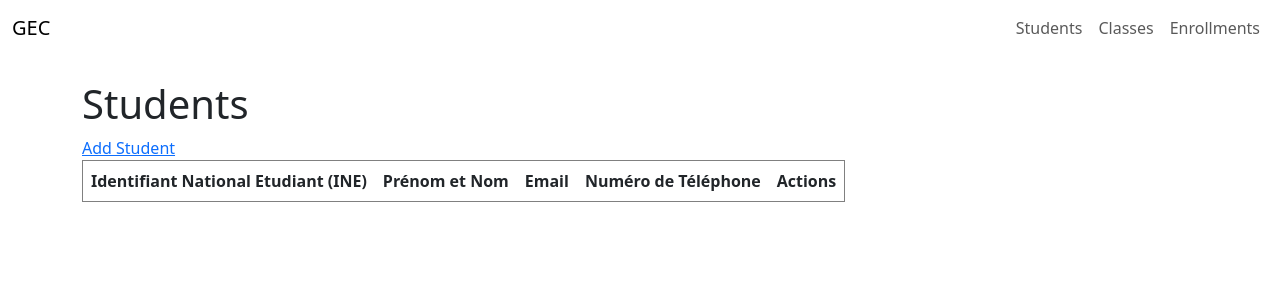
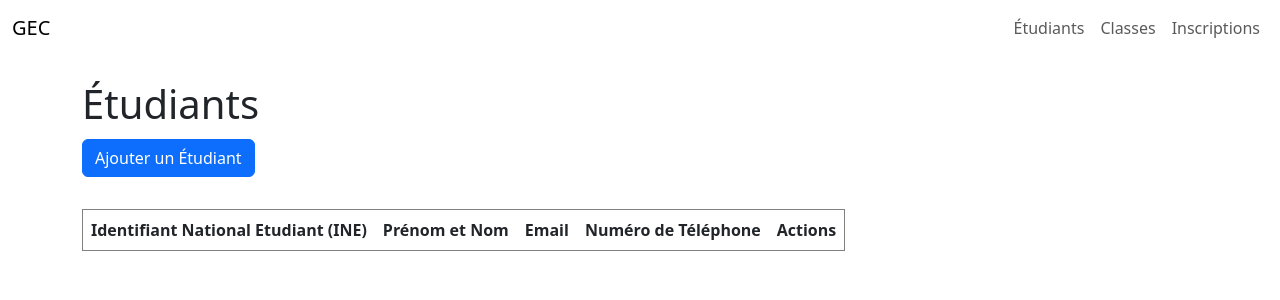
Before and after one commit to ExMillenium/Projet_Mobile, a PHP site: page /students/list.php in a window 1280 px wide. Shown: the top 300 px of the page. Run offline with PHP 8.4, Linux system fonts and the light colour scheme; data that the repository does not hold is empty.

Commit message:
correction

```diff
--- a/PROJ_MOB/GEC/app/Views/enroll/list.php
+++ b/PROJ_MOB/GEC/app/Views/enroll/list.php
@@ -1,8 +1,8 @@
 <?php require __DIR__ . "/../layout/header.php"; ?>
 
-<h1 class="mb-4">Enrollments</h1>
+<h1 class="mb-4">Inscriptions</h1>
 
-<a href="index.php?page=enroll_add" class="btn btn-primary mb-3">Enroll Student</a>
+<a href="index.php?page=enroll_add" class="btn btn-primary mb-3">Inscrire un Étudiant</a>
 
 <table class="table table-hover">
     <thead>
--- a/PROJ_MOB/GEC/app/Views/layout/header.php
+++ b/PROJ_MOB/GEC/app/Views/layout/header.php
@@ -27,7 +27,7 @@
             <ul class="navbar-nav ms-auto">
 
                 <li class="nav-item">
-                    <a class="nav-link" href="index.php?page=students">Students</a>
+                    <a class="nav-link" href="index.php?page=students">Étudiants</a>
                 </li>
 
                 <li class="nav-item">
@@ -35,7 +35,7 @@
                 </li>
 
                 <li class="nav-item">
-                    <a class="nav-link" href="index.php?page=enroll">Enrollments</a>
+                    <a class="nav-link" href="index.php?page=enroll">Inscriptions</a>
                 </li>
 
             </ul>
--- a/PROJ_MOB/GEC/app/Views/students/list.php
+++ b/PROJ_MOB/GEC/app/Views/students/list.php
@@ -1,9 +1,8 @@
 <?php require __DIR__ . "/../layout/header.php"; ?>
 
-<h1>Students</h1>
-
-<a href="index.php?page=student_add">Add Student</a>
-
+<h1>Étudiants</h1>
+<h2><button href="index.php?page=student_add" class="btn btn-primary">Ajouter un Étudiant</button></h2>
+<br/>
 <table border="1" cellpadding="8">
     <tr>
         <th>Identifiant National Etudiant (INE)</th>
@@ -20,9 +19,11 @@
             <td><?= $s['Email'] ?></td>
             <td><?= $s['PhoneNumber'] ?></td>
             <td>
-                <a href="index.php?page=student_show&ine=<?= $s['INE'] ?>">View</a>
-                <a href="index.php?page=student_edit&ine=<?= $s['INE'] ?>">Edit</a>
-                <a href="index.php?page=student_delete&ine=<?= $s['INE'] ?>">Delete</a>
+                <button href="index.php?page=student_show&ine=<?= $s['INE'] ?>" class="btn btn-info btn-sm">View</button>
+                <br/>
+                <button href="index.php?page=student_edit&ine=<?= $s['INE'] ?>" class="btn btn-warning btn-sm">Edit</button>
+                <br/>
+                <button href="index.php?page=student_delete&ine=<?= $s['INE'] ?>" class="btn btn-danger btn-sm">Delete</button>
             </td>
         </tr>
     <?php endforeach; ?>
```
Also changed, not shown: PROJ_MOB/GEC/app/Views/classes/add.php (+10 -7 lines).
